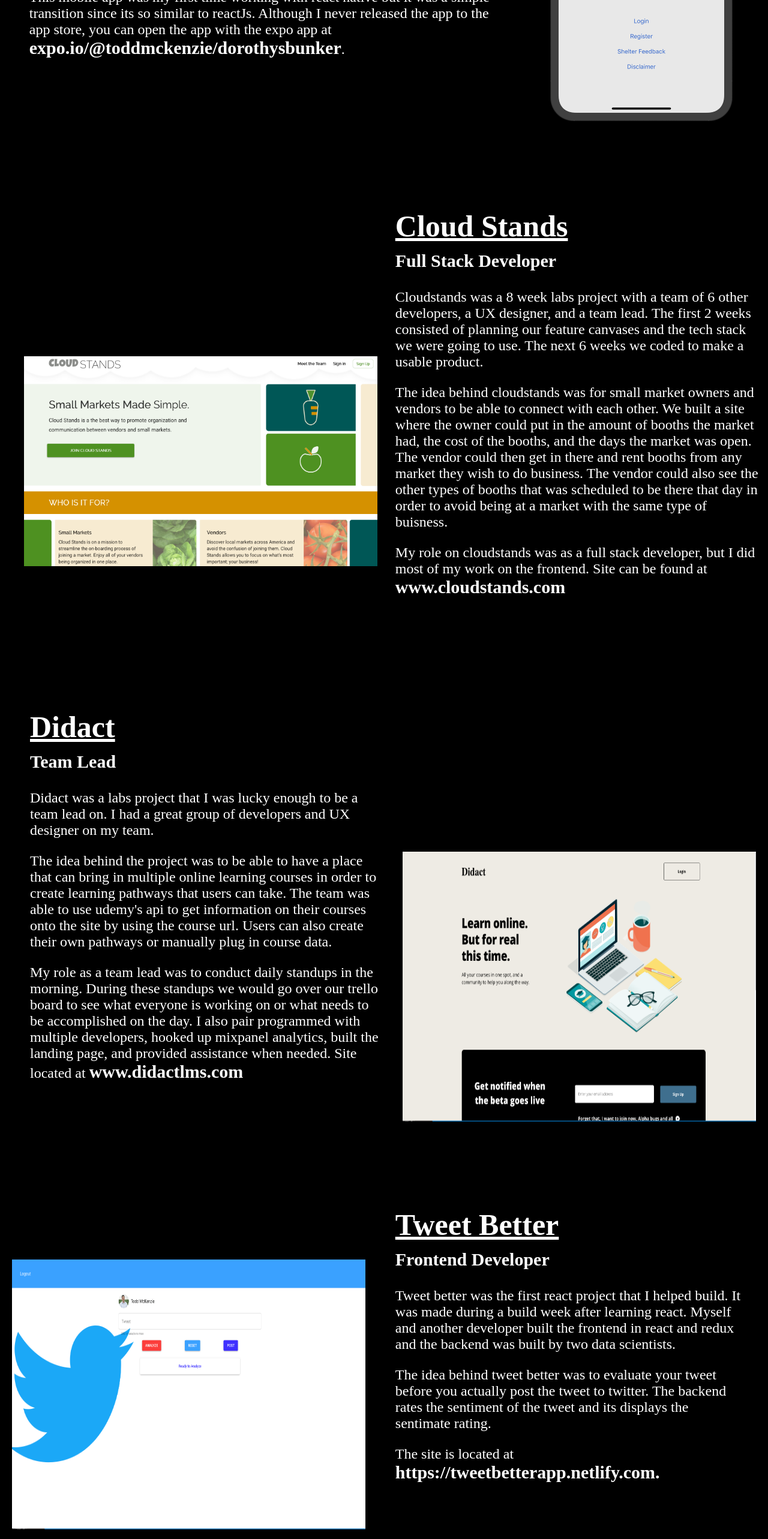
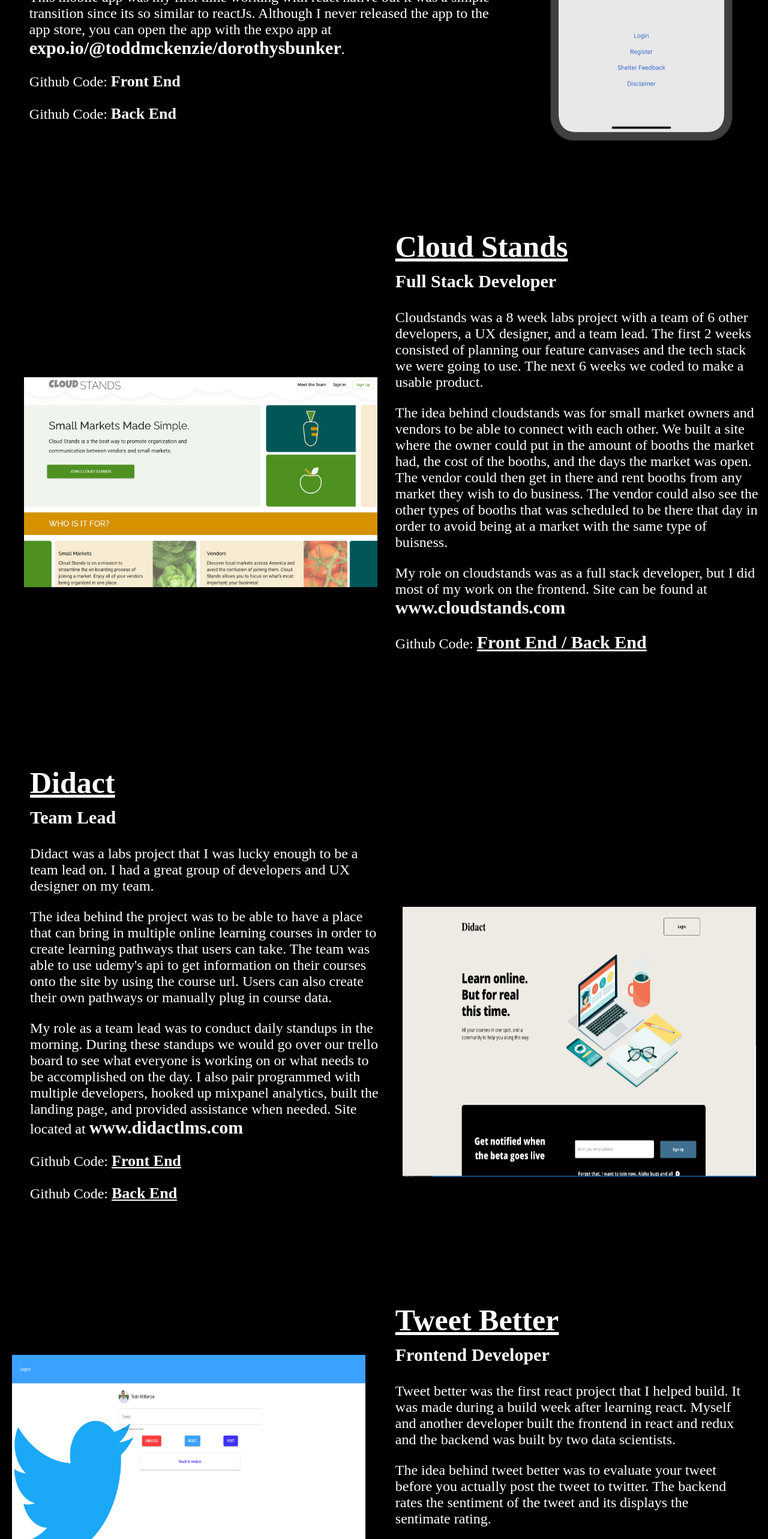
Before and after one commit to toddmckenzie/Portfolio, a React (Create React App) app in the folder port/: page / in a window 1280 px wide. Shown: the part 1400-3966 px from the top of the page at 60% size. Built offline with nearby package versions, Linux system fonts and the light colour scheme.

Commit message:
added github links to code

```diff
--- a/port/src/components/projects.js
+++ b/port/src/components/projects.js
@@ -21,6 +21,8 @@ const Projects = () => {
                     <p>
                     This mobile app was my first time working with react native but it was a simple transition since its so similar to reactJs.  Although I never released the app to the app store, you can open the app with the expo app at <a className="db-heading anchorT"href="https://expo.io/@toddmckenzie/dorothysbunker" target="_blank">expo.io/@toddmckenzie/dorothysbunker</a>.
                     </p>
+                    <p>Github Code: <a href="https://github.com/SheltersBunkers/Frontend" className="db-heading" target="_blank" style={{fontSize: "26px"}}>Front End</a></p>
+                    <p>Github Code: <a href="https://github.com/toddmckenzie/Maps-backend" className="db-heading" target="_blank"  style={{fontSize: "26px"}}>Back End</a></p>
                 </div>
                 <img src={db} className="db-img"/>
             </div>
@@ -32,6 +34,7 @@ const Projects = () => {
                         <p>Cloudstands was a 8 week labs project with a team of 6 other developers, a UX designer, and a team lead.  The first 2 weeks consisted of planning our feature canvases and the tech stack we were going to use.  The next 6 weeks we coded to make a usable product.</p>
                         <p>The idea behind cloudstands was for small market owners and vendors to be able to connect with each other.  We built a site where the owner could put in the amount of booths the market had, the cost of the booths, and the days the market was open. The vendor could then get in there and rent booths from any market they wish to do business. The vendor could also see the other types of booths that was scheduled to be there that day in order to avoid being at a market with the same type of buisness.</p>
                         <p>My role on cloudstands was as a full stack developer, but I did most of my work on the frontend. Site can be found at <a className="cloud-heading" href="https://www.cloudstands.com/landing" target="_blank">www.cloudstands.com</a></p>
+                        <p>Github Code: <a href="https://github.com/labs14-market-organizer" target="_blank" className="cloud-heading" style={{textDecoration: "underline"}}>Front End / Back End</a></p>
                     </div>
 
                 </div>
@@ -44,7 +47,10 @@ const Projects = () => {
                         The idea behind the project was to be able to have a place that can bring in multiple online learning courses in order to create learning pathways that users can take.  The team was able to use udemy's api to get information on their courses onto the site by using the course url.  Users can also create their own pathways or manually plug in course data.
                         </p>
                         <p>My role as a team lead was to conduct daily standups in the morning.  During these standups we would go over our trello board to see what everyone is working on or what needs to be accomplished on the day.  I also pair programmed with multiple developers, hooked up mixpanel analytics, built the landing page, and provided assistance when needed. Site located at <a href="https://didactlms.com/landing" target="_blank" className="didact-heading">www.didactlms.com</a></p>
+                        <p>Github Code: <a href="https://github.com/Lambda-School-Labs/didact-fe" target="_blank" className="didact-heading" style={{fontSize: "26px", textDecoration: "underline"}}>Front End</a></p>
+                        <p>Github Code: <a href="https://github.com/Lambda-School-Labs/didact-be" target="_blank" className="didact-heading" style={{fontSize: "26px", textDecoration: "underline"}}>Back End</a></p>
                     </div>
+
                     <img src={didact} className="didact-pic" />
                 </div>
 
@@ -57,6 +63,7 @@ const Projects = () => {
                         <p>Tweet better was the first react project that I helped build.  It was made during a build week after learning react.  Myself and another developer built the frontend in react and redux and the backend was built by two data scientists.</p>
                         <p>The idea behind tweet better was to evaluate your tweet before you actually post the tweet to twitter.  The backend rates the sentiment of the tweet and its displays the sentimate rating.</p>
                         <p>The site is located at <a className="TB-heading anchorT" href="https://tweetbetterapp.netlify.com" target="_blank"> https://tweetbetterapp.netlify.com.</a></p>
+                        <p>Github Code: <a href="https://github.com/tweet-better-build-week-2/Frontend" target="_blank" className="TB-heading" style={{fontSize: "26px", textDecoration: "underline"}}>Frontend</a></p>
                     </div>
                 </div>
         </div>
```
